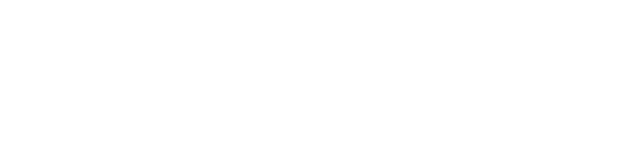
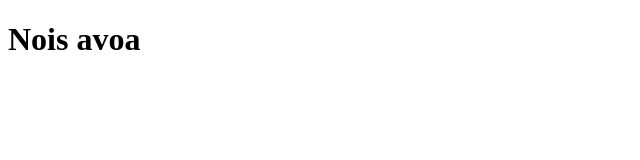
Before and after one commit to JaumDX/courseraSite, a plain HTML site: page index.html in a window 1280 px wide. Shown: the whole page, without its empty margins (0-640 px from the left). Drawn offline with Linux system fonts and the light colour scheme.

Commit message:
New files

```diff
--- a/index.html
+++ b/index.html
@@ -6,5 +6,7 @@
   </head>
   <body>
 
+    <h1>Nois avoa</h1>
+
   </body>
 </html>
```
Also changed, not shown: 2 other files.
